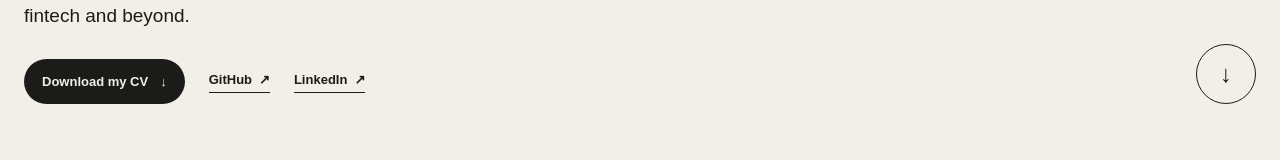
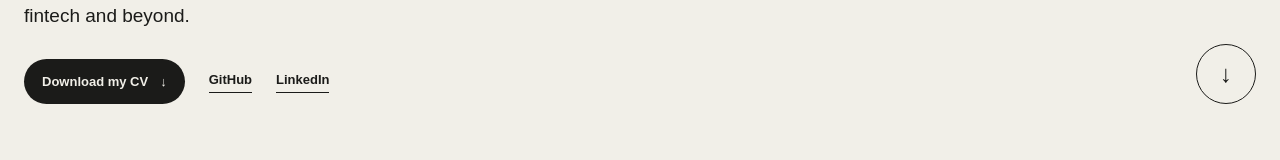
Before and after one commit to twincie/portfolio, a Next.js app: page / in a window 1280 px wide. Shown: the part 622-782 px from the top of the page. Built offline with nearby package versions, Linux system fonts and the light colour scheme; no server answers.

Commit message:
Remove social link arrows

```diff
--- a/app/page.tsx
+++ b/app/page.tsx
@@ -22,7 +22,7 @@ export default function Home() {
     <section className="hero shell" id="top">
       <p className="eyebrow">Backend Engineer · Lagos, Nigeria</p>
       <h1>I build <em>secure, scalable</em> systems that perform.</h1>
-      <div className="hero-bottom"><div><p>I’m Johnson — a backend engineer specializing in Java, Python, APIs, and production-ready microservices for fintech and beyond.</p><div className="hero-actions"><a className="resume-link" href="/Johnson-Oyebode-CV.pdf" download>Download my CV <span aria-hidden="true">↓</span></a><a className="profile-link" href="https://github.com/twincie" target="_blank" rel="noreferrer">GitHub <span aria-hidden="true">↗</span></a><a className="profile-link" href="https://linkedin.com/in/johnson-oyebode-3a9b4b237" target="_blank" rel="noreferrer">LinkedIn <span aria-hidden="true">↗</span></a></div></div><a className="round-link" href="#work" aria-label="View selected projects">↓</a></div>
+      <div className="hero-bottom"><div><p>I’m Johnson — a backend engineer specializing in Java, Python, APIs, and production-ready microservices for fintech and beyond.</p><div className="hero-actions"><a className="resume-link" href="/Johnson-Oyebode-CV.pdf" download>Download my CV <span aria-hidden="true">↓</span></a><a className="profile-link" href="https://github.com/twincie" target="_blank" rel="noreferrer">GitHub</a><a className="profile-link" href="https://linkedin.com/in/johnson-oyebode-3a9b4b237" target="_blank" rel="noreferrer">LinkedIn</a></div></div><a className="round-link" href="#work" aria-label="View selected projects">↓</a></div>
     </section>
     <section className="work shell" id="work">
       <div className="section-heading"><p className="eyebrow">Selected projects</p><p className="aside">Backend engineering, machine learning, and useful software.</p></div>
```
